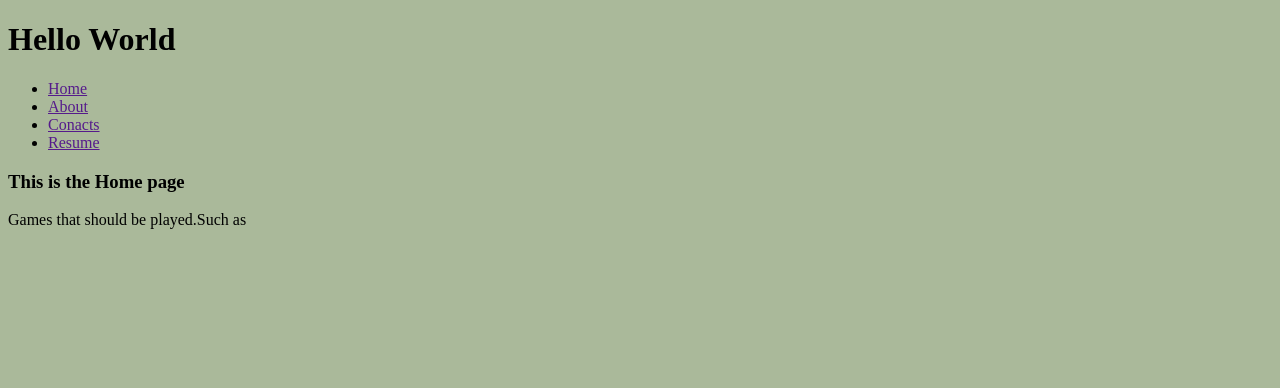
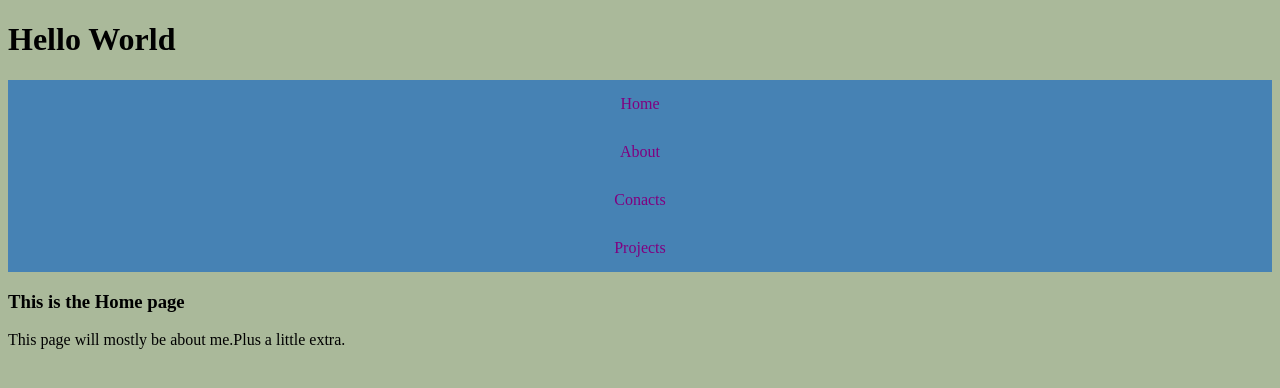
Before and after one commit to notannpctrust/notannpctrust.github.io, a plain HTML site: page index.html in a window 1280 px wide. Drawn offline with Linux system fonts and the light colour scheme; a web font is replaced by a local one.

Commit message:
Almost done

```diff
--- a/index.html
+++ b/index.html
@@ -14,13 +14,13 @@
             <li><a href="">Home</a></li>
             <li><a href="">About</a></li>
             <li><a href="">Conacts</a></li>
-            <li><a href="">Resume</a></li>
+            <li><a href="">Projects</a></li>
         </ul>
     </nav>
 
     <main>
         <h3>This is the Home page</h3>
-        <p>Games that should be played.Such as </p>
+        <p>This page will mostly be about me.Plus a little extra. </p>
     </main>
 </body>
 </html>
--- a/styles.css
+++ b/styles.css
@@ -5,3 +5,18 @@ body{
 h1 {
     font-family: "Bruno Ace SC", serif;
 }
+
+.navbar ul{
+    list-style-type: none;
+    background-color: steelblue;
+    padding: 0px;
+    margin: 0px;
+}
+.navbar a{
+    color: purple;
+    text-decoration: none;
+    padding: 15px;
+    display: block;
+    text-align: center;
+
+}
```
